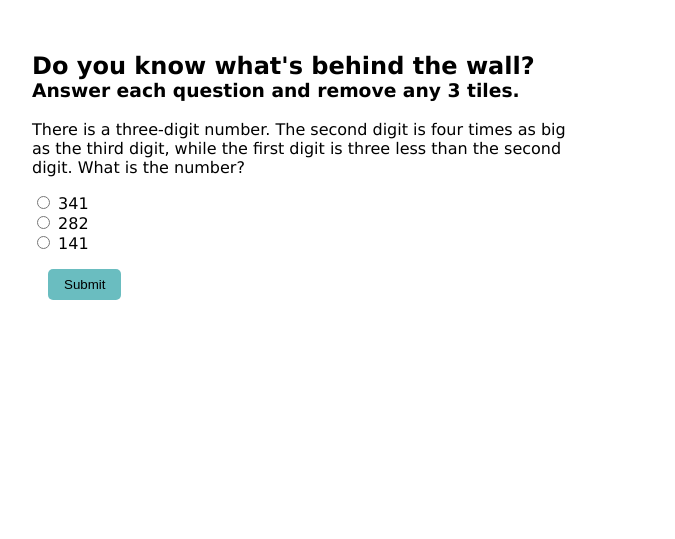
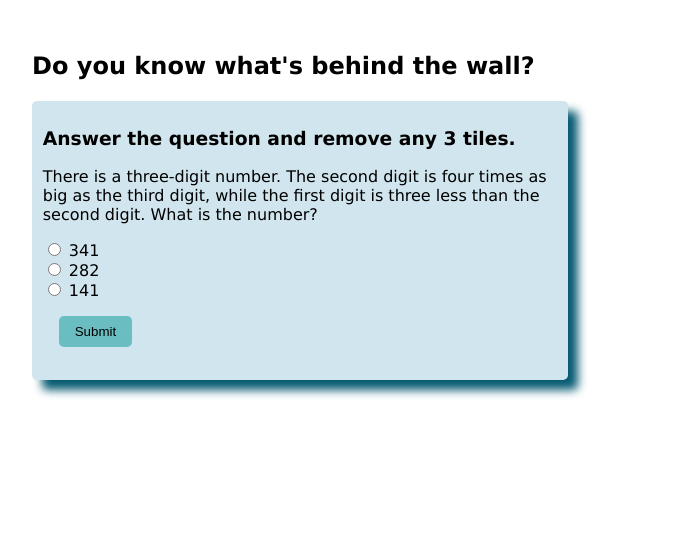
Before and after one commit to beata-piech/javascript_quiz, a plain HTML site: page index.html in a window 1280 px wide. Shown: the full height of the page, 16-691 px from the left. Drawn offline with Linux system fonts and the light colour scheme; no server answers.

Commit message:
Changed form and displayed anws

```diff
--- a/css/style.css
+++ b/css/style.css
@@ -1,23 +1,36 @@
 body {
   margin: 0;
   padding: 0;
-  font-family: "Lucida Sans", "Lucida Sans Regular", "Lucida Grande",
-    "Lucida Sans Unicode", Geneva, Verdana, sans-serif;
+  font-family: "Geneva","Lucida Sans", "Lucida Sans Regular", "Lucida Grande",
+    "Lucida Sans Unicode",  "Verdana", sans-serif;
 }
 h2 {
   margin-bottom: 0;
 }
 h3 {
-  margin-top: 0;
+  margin-top: 2%;
+  /* padding: 3% 2%; */
 }
 div#container {
   display: inline-grid;
   grid-template-columns: 1fr 1fr;
   gap: 0 1rem;
+  width: 100%;
 }
 article#quiz,
 section#picture {
   margin: 2rem 3rem;
+}
+form{
+  background-color: rgb(208, 229, 237);
+  border-radius: 5px;
+  padding: 3% 2%;
+  margin-top: 4%;
+  -webkit-filter: drop-shadow(0px 0px 5px yellow);
+    -moz-filter: drop-shadow(0px 0px 5px yellow);
+    -ms-filter: drop-shadow(0px 0px 5px yellow);
+    -o-filter: drop-shadow(0px 0px 5px yellow);
+    filter: drop-shadow(10px 10px 5px rgb(6, 90, 113));
 }
 img#side_back {
   width: 300px;
@@ -119,8 +132,14 @@ button#uncover-btn {
   background-color: rgb(199, 199, 199);
 }
 span#log {
-  line-height: 1.2rem;
+  line-height: 1.4rem;
 }
 p#info {
-  font-weight: 900;
+  font-size: 1.2rem;
+  font-weight: bold;
+  margin-bottom: 2%;
+
 }
+div#sec{
+  margin: 4% 2%;
+}
--- a/js/script.js
+++ b/js/script.js
@@ -11,15 +11,16 @@ const hideTile = () => {
 	single.addEventListener("click",onClick, false);
 
 	function onClick(event){
+		event.preventDefault();
 		event.stopImmediatePropagation();
 		newCount = newCount + 1;
 		if(newCount < 4 ){
 		console.log(event, "clicked to uncover", single);
 		this.style.visibility = "hidden";
 		}else{
-		console.log("Whatahack");
-	}
-	event.preventDefault;
+			alert("no clicks available");
+			console.log("no clicks available");
+		}
 	}
 }
 console.log(newCount);
@@ -30,19 +31,21 @@ quiz.innerHTML = `
 	<h2>Do you know what's behind the wall?</h2>
 
 	<form>
-		<h3>Answer each question and remove any 3 tiles.</h3>
+		<h3>Answer the question and remove any 3 tiles.</h3>
 		<p class="question" >${items[0].question}</p>
-		<input type="radio" name="answer" value="${items[0].answers[0]}" id="answ0" class="answer" />
-					<label for="answ0" id="choice0" class="choice" value="0">${items[0].answers[0]}</label><br>
-		<input type="radio" name="answer" value="${items[0].answers[1]}" id="answ1" class="answer" />
-					<label for="answ1" id="choice1" class="choice">${items[0].answers[1]}</label><br>
-		<input type="radio" name="answer" value="${items[0].answers[2]}" id="answ2" class="answer" />
-					<label for="answ2" id="choice2" class="choice">${items[0].answers[2]}</label><br>
+		<input type="radio" id="answ0" class="answer" name="selection" value="${items[0].answers[0]}" />
+			<label for="answ0" id="choice0" class="choice" value=0>${items[0].answers[0]}</label><br>
+		<input type="radio" id="answ1" class="answer" name="selection" value="${items[0].answers[1]}" />
+			<label for="answ1" id="choice1" class="choice">${items[0].answers[1]}</label><br>
+		<input type="radio" id="answ2" class="answer" name="selection" value="${items[0].answers[2]}" />
+			<label for="answ2" id="choice2" class="choice">${items[0].answers[2]}</label><br>
 
 		<button type="submit" id="submit-btn" >Submit</button>
 	</form>
-	<p id="info"></p>
-	<span id="log"></span></br>
+	<div id="sec">
+		<p id="info"></p>
+		<span id="log"></span></br>
+	</div>
 	<button id="next-btn">Next question</button></br>
 `
 let nextBtn = quiz.querySelector("#next-btn");
@@ -58,7 +61,7 @@ let statedAnswer = items[0].correctAnswer;
 
 const nextQuestion = (questCurrentIndex = 0) => {
 	nextBtn.addEventListener("click", (event) => {
-
+		event.preventDefault();
 		submitBtn.style.display = "block";
 		nextBtn.style.display = "none";
 		logInfo.innerText = "";
@@ -75,8 +78,6 @@ const nextQuestion = (questCurrentIndex = 0) => {
 				let allAnswers = questAnswers[e];
 				allAnswers.innerHTML = items[questCurrentIndex].answers[e];
 			}
-			//  !!!!!-don't delete this, check it again
-			event.preventDefault();
 		}else{
 			submitBtn.style.display = "none";
 			form.style.display = "none";
@@ -89,10 +90,9 @@ const nextQuestion = (questCurrentIndex = 0) => {
 console.log(uncoverBtn);
 			logInfo.innerText = "That was the last question. \n" + "Click to see the picture"
 			uncoverBtn.addEventListener('click', (event)=> {
-				event.preventDefault;
+				event.preventDefault();
 				let frontToUncover = document.querySelector("#side_front");
 				frontToUncover.style.display = "none";
-			event.preventDefault();
 			})
 
 		}
@@ -102,21 +102,22 @@ console.log(uncoverBtn);
 nextQuestion();
 
 const submit = () => {
-	form.addEventListener("submit",
-	(event) => {
+	form.addEventListener("submit", (event) => {
+		event.preventDefault();
 		let itemAnswers = document.getElementsByTagName("input");
 		for (let r = 0; r < itemAnswers.length; r++){
 			let rb = itemAnswers[r];
 			if (rb.checked) {
 				let tickedAnswer = rb.nextElementSibling.innerHTML;
+				let ansToDisplay=`<span style="font: 1.2rem 'Verdana'; font-weight: bold;">`+ tickedAnswer + `</span>`;
 				if(tickedAnswer === statedAnswer){
 					 newCount = 0;
 					console.log("OK")
 
 					info.innerText = "Good job - remove 3 tiles!";
 					info.style.color ="rgb(0, 97, 8)";
-					logInfo.innerText = "Your answer: ' " + `${tickedAnswer}` + " ' is CORRECT. \n"
-					+ "Click 3 tiles and try to guess what place is on the picture.";
+
+					logInfo.innerHTML = `Your answer:  ${ansToDisplay}  is CORRECT.<br> Click 3 tiles and try to guess what place's on the picture.`;
 					hideTile();
 
 					submitBtn.style.display = "none";
@@ -125,13 +126,13 @@ const submit = () => {
 						console.log("NOT");
 					info.innerText = "Oops! Maybe next time.";
 					info.style.color ="rgb(184, 0, 0)";
-					logInfo.innerText = "Your answer: ' " + `${tickedAnswer}` + " ' is NOT CORRECT.";
+					logInfo.innerHTML = `Your answer: ${ansToDisplay}  is NOT CORRECT.`;
 					submitBtn.style.display = "none";
 					nextBtn.style.display = "block";
 				}
 					rb.checked = false;
 			}
-			event.preventDefault();
+
 		}
 
 	}			, false );
```
